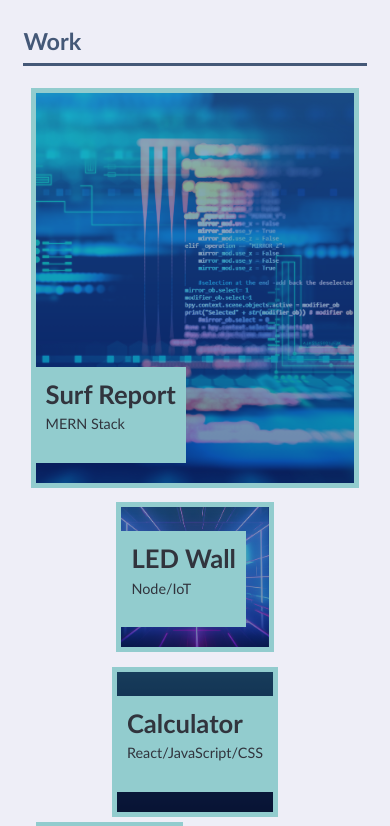
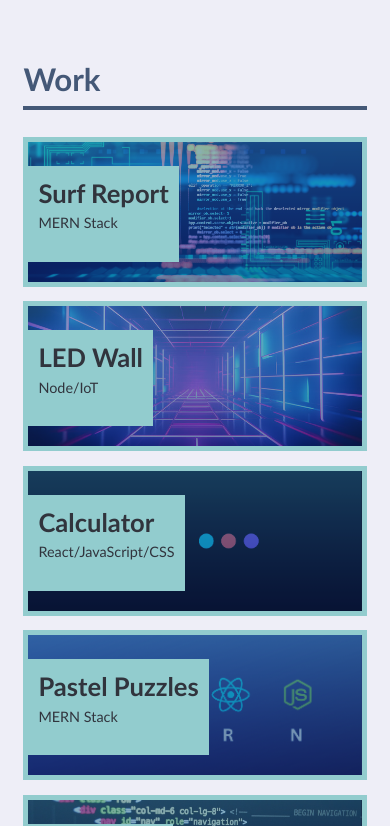
Before and after one commit to ejmaller7/Module-2-Challenge, a plain HTML site: page index.html in a window 390 px wide. Shown: the part 1174-2000 px from the top of the page. Drawn offline with Linux system fonts and the light colour scheme.

Commit message:
Fixed the Media Query to actually be correct

```diff
--- a/assets/css/style.css
+++ b/assets/css/style.css
@@ -290,33 +290,34 @@ main {
 /* TODO: add media query for a max-width of 768px */
 @media screen and (max-width: 768px) {
   header {
-    padding: 0 0 8px 0;
-    justify-content: center;
-    text-align: center;
+    padding: 10px 0;
   }
 
   header h1 {
-    width: 100%;
-    padding: 4px;
-    margin-bottom: 8px;
     font-size: 12vw;
   }
 
-  header nav {
-    justify-content: center;
+  .contact address {
+    flex-direction: column;
+    align-items: center;
   }
 
-  .page-section > h2,
-  .page-section > div {
-    flex: 0 0 100%;
+  .contact address a {
+    font-size: 1.2rem;
+    margin: 0.5rem 0;
   }
 
   .page-section > h2 {
-    border-right: none;
-    border-bottom: 3px solid var(--primary);
-    margin-bottom: 15px;
-    padding-bottom: 8px;
-    text-align: left;
-    font-size: 6vw;
+    font-size: 8vw;
+  }
+
+  .flex-item {
+    flex-basis: 100%;
+    margin: 0.5em 0;
+    min-height: 150px;
+  }
+
+  .flex-item:first-child {
+    min-height: 150px;
   }
 }
```
